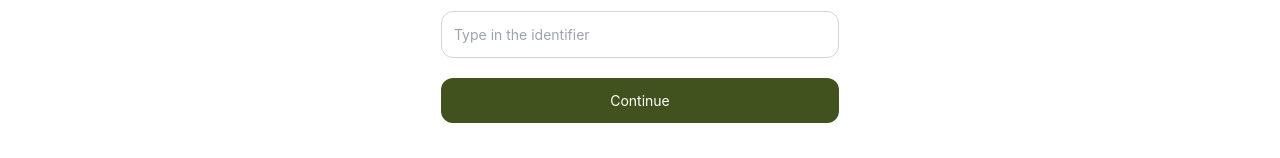
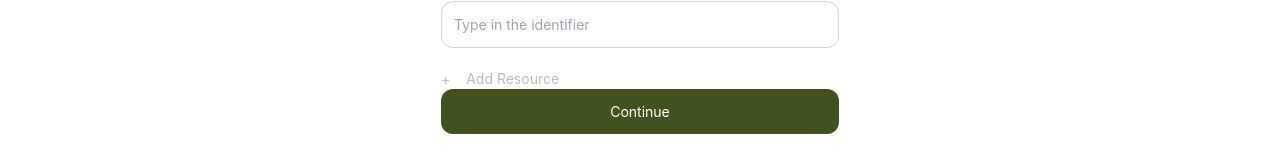
Before and after one commit to dew-dr0p/resource-manager, a Vue app: page /accounts/1/resource_collection in a window 1280 px wide. Shown: the part 314-472 px from the top of the page. Built offline with nearby package versions, Linux system fonts and the light colour scheme.

Commit message:
Edited Resource Collection Page

```diff
--- a/src/views/accounts/ResourceCollection.vue
+++ b/src/views/accounts/ResourceCollection.vue
@@ -102,6 +102,7 @@ function submit() {
         @update="updateId"
         class="mb-20"
       />
+      <button class="text-[#B7BBC1]"><span class="mr-3">+</span> Add Resource</button>
       <p v-if="error" class="flex flex-row items-center pb-2 text-[#FF3B3B]">
         <span class="mr-1">
           <ErrorIcon />
```
